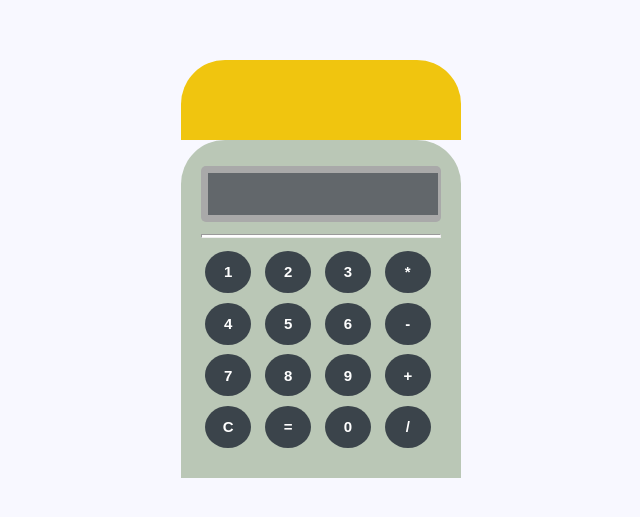
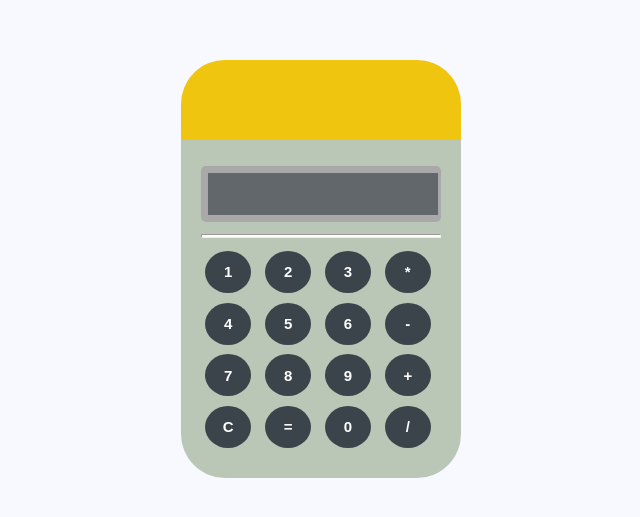
Before and after one commit to M2B0C17-zz/calculadora_lab, a plain HTML site: page index.html in a window 1280 px wide. Shown: the part 131-648 px from the top of the page, without its empty margins (319-959 px from the left). Drawn offline with nearby package versions, Linux system fonts and the light colour scheme; a web font is replaced by a local one.

Commit message:
Corrección border bottom - Fin Ejercicio

```diff
--- a/css/style.css
+++ b/css/style.css
@@ -28,8 +28,8 @@ html,body{
 .content{
   height: 200px;
   padding: 9% 7% 40% 7%;
-  border-top-left-radius: 44px;
-  border-top-right-radius: 44px;
+  border-bottom-left-radius: 44px;
+  border-bottom-right-radius: 44px;
 }
 
 .screen-case{
```
